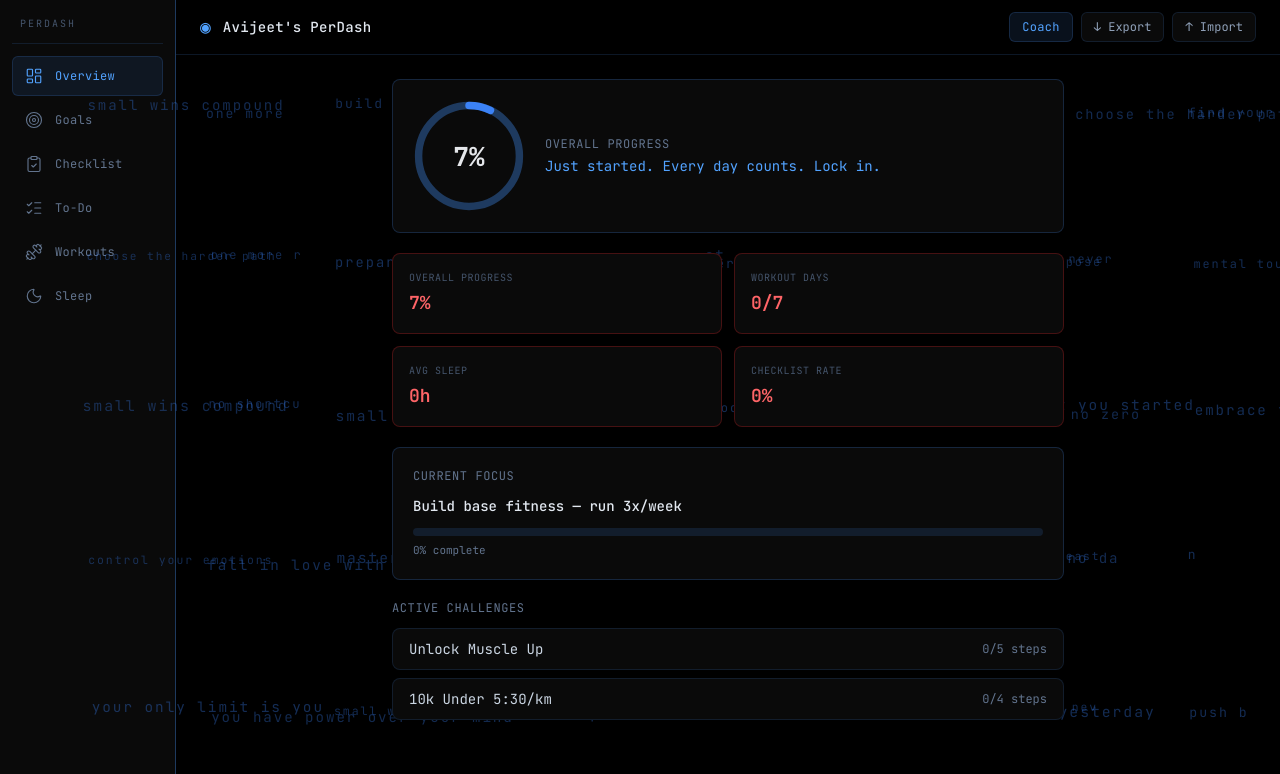
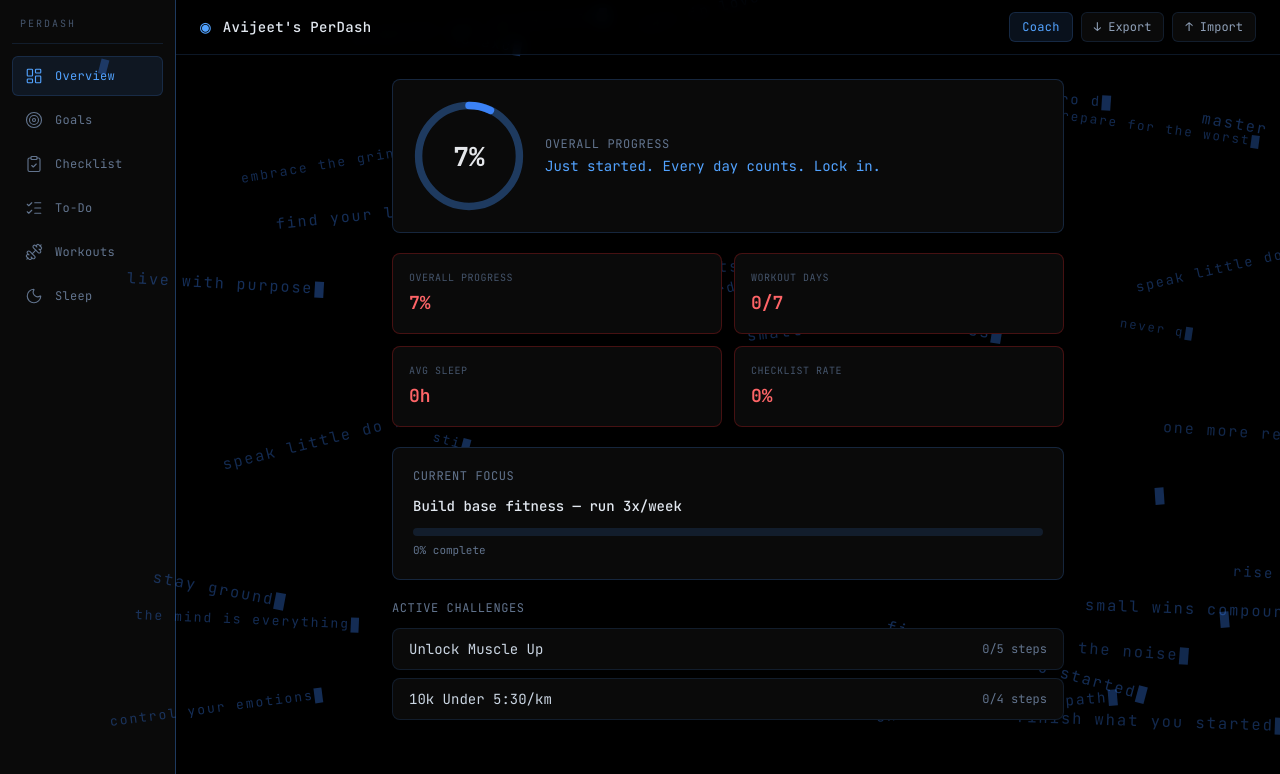
Before and after one commit to TheWhiteburn/PerDash, a React (Vite) app in the folder client/: page / in a window 1280 px wide. Shown: the top 774 px of the page. Built offline with nearby package versions, Linux system fonts and the light colour scheme; the HTML template or start-up script is replaced by a standard one.

Commit message:
35 typewriters, random positions, ±30° tilt, static cursor

```diff
--- a/client/src/components/BackgroundScene.jsx
+++ b/client/src/components/BackgroundScene.jsx
@@ -68,31 +68,28 @@ function rand(n) {
 }
 
 function buildWriters() {
-  return Array.from({ length: 50 }, (_, i) => {
-    const cols = 10;
-    const rows = 5;
-    const col = i % cols;
-    const row = Math.floor(i / cols) % rows;
-    const x = ((col + 0.5) / cols) * 96 + 2 + (Math.random() - 0.5) * 0.8;
-    const y = ((row + 0.5) / rows) * 94 + 3 + (Math.random() - 0.5) * 1.5;
+  return Array.from({ length: 35 }, (_, i) => {
+    const x = 3 + Math.random() * 94;
+    const y = 2 + Math.random() * 93;
 
     const phrase = phrases[rand(phrases.length)];
     return {
       id: i,
       x: x.toFixed(2), y: y.toFixed(2),
+      rotation: ((Math.random() - 0.5) * 30).toFixed(1),
       phrase,
       typed: '',
       charIndex: 0,
       phase: 'waiting',
       frame: 0,
-      waitFrames: rand(10),
+      waitFrames: rand(15),
       pauseFrames: 60,
       typeThreshold: 3,
       deleteThreshold: 2,
       typeCounter: 0,
       deleteCounter: 0,
-      fontSize: (11 + Math.random() * 4).toFixed(1),
-      opacity: (0.3 + Math.random() * 0.05).toFixed(3),
+      fontSize: (12 + Math.random() * 4).toFixed(1),
+      opacity: (0.3 + Math.random() * 0.06).toFixed(3),
     };
   });
 }
@@ -169,9 +166,15 @@ export default function BackgroundScene() {
             fontSize: w.fontSize + 'px',
             opacity: w.opacity,
             color: '#3b82f6',
+            transform: `rotate(${w.rotation}deg)`,
+            transformOrigin: '0 50%',
           }}
         >
           {w.typed}
+          <span
+            className="inline-block w-[1ch] h-[1.1em] ml-[1px] align-middle"
+            style={{ backgroundColor: '#3b82f6' }}
+          />
         </span>
       ))}
     </div>
```
